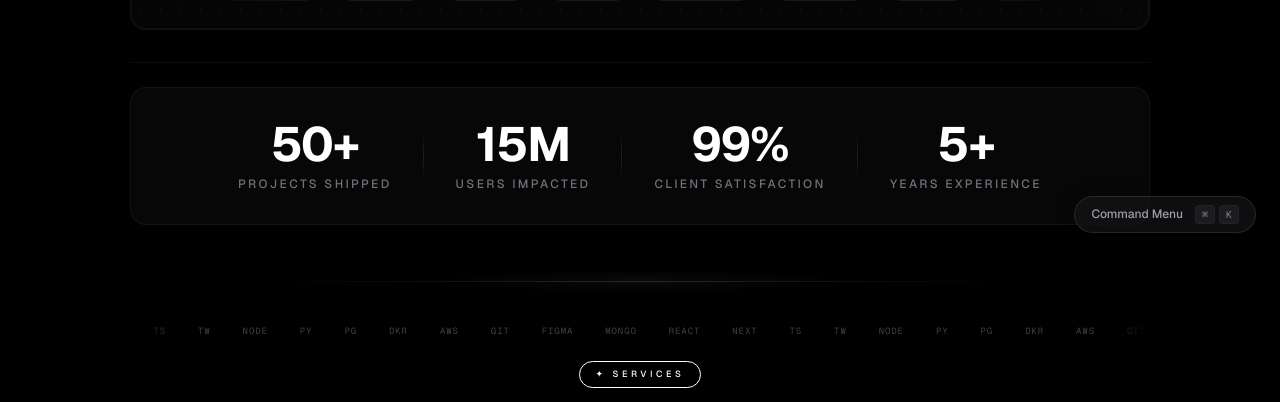
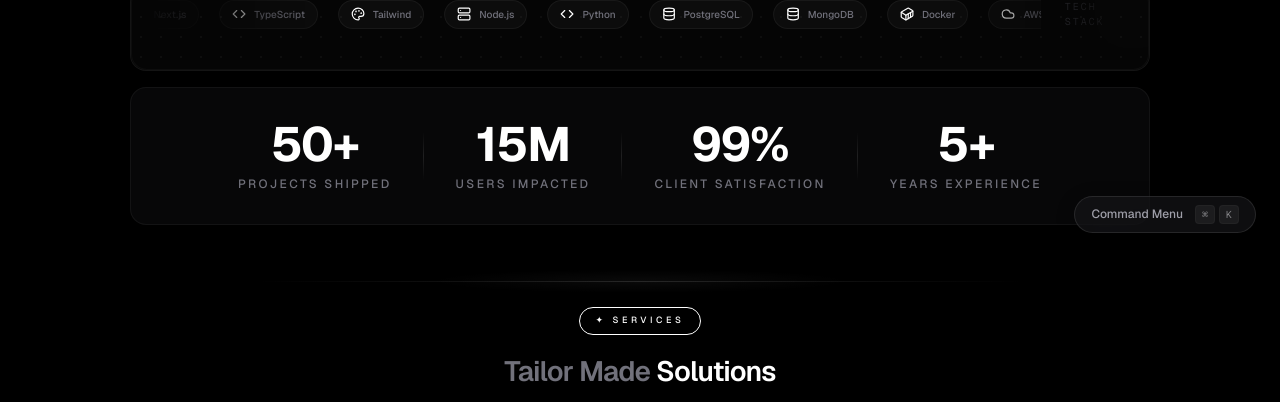
Before and after one commit to l9rins/l9rins-portfolio, a Next.js app: page / in a window 1280 px wide. Shown: the part 543-945 px from the top of the page. Built offline with nearby package versions, Linux system fonts and the light colour scheme.

Commit message:
fix: remove redundant TechLogoBar + tighten stats spacing
- Removed TechLogoBar (redundant with TechMarquee showing same tech stack)
- Reduced stats margin from mt-8 pt-6 to mt-4
- Removed border-t separator that added unnecessary spacing

```diff
--- a/app/page.tsx
+++ b/app/page.tsx
@@ -19,7 +19,6 @@ import { FAQ } from "@/components/FAQ";
 import { GlowDivider } from "@/components/ui/GlowDivider";
 import { AnimatedGridBackground } from "@/components/ui/AnimatedGridBackground";
 import { StatsBar } from "@/components/ui/StatsCounter";
-import { TechLogoBar } from "@/components/TechLogoBar";
 import { TestimonialMarquee } from "@/components/TestimonialMarquee";
 import { PhotoCarousel } from "@/components/PhotoCarousel";
 import { LocationMap } from "@/components/LocationMap";
@@ -161,7 +160,7 @@ export default function Home() {
           initial={{ opacity: 0, y: 20 }}
           animate={{ opacity: 1, y: 0 }}
           transition={{ delay: 1.8, duration: 0.6 }}
-          className="mt-8 pt-6 border-t border-white/5"
+          className="mt-4"
         >
           <StatsBar
             stats={heroStats}
@@ -171,11 +170,6 @@ export default function Home() {
       </section>
 
       <GlowDivider />
-
-      {/* Tech Logo Trust Bar */}
-      <div className={`${contentMaxWidth} mx-auto px-6 md:px-10`}>
-        <TechLogoBar />
-      </div>
 
       {/* What I Build Section */}
       <section id="services" className="relative z-10 bg-black py-0.5">
```
